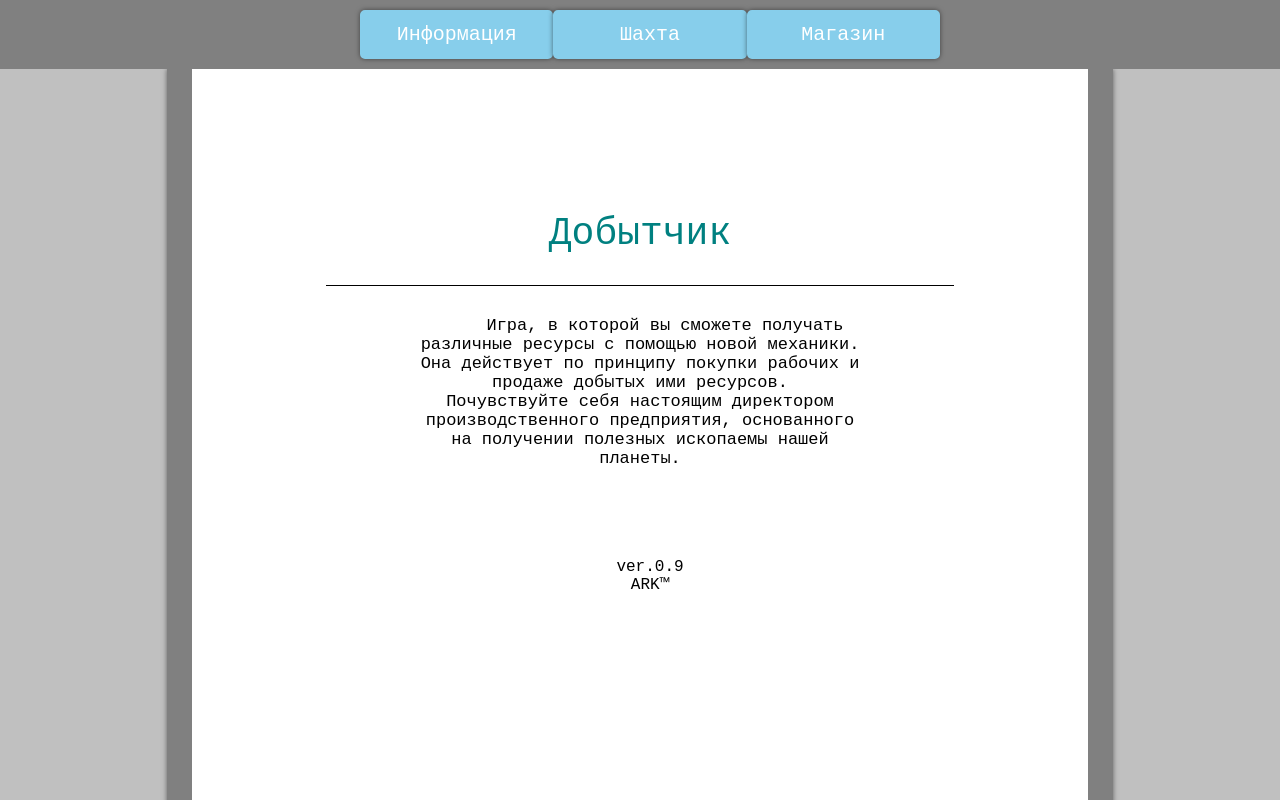
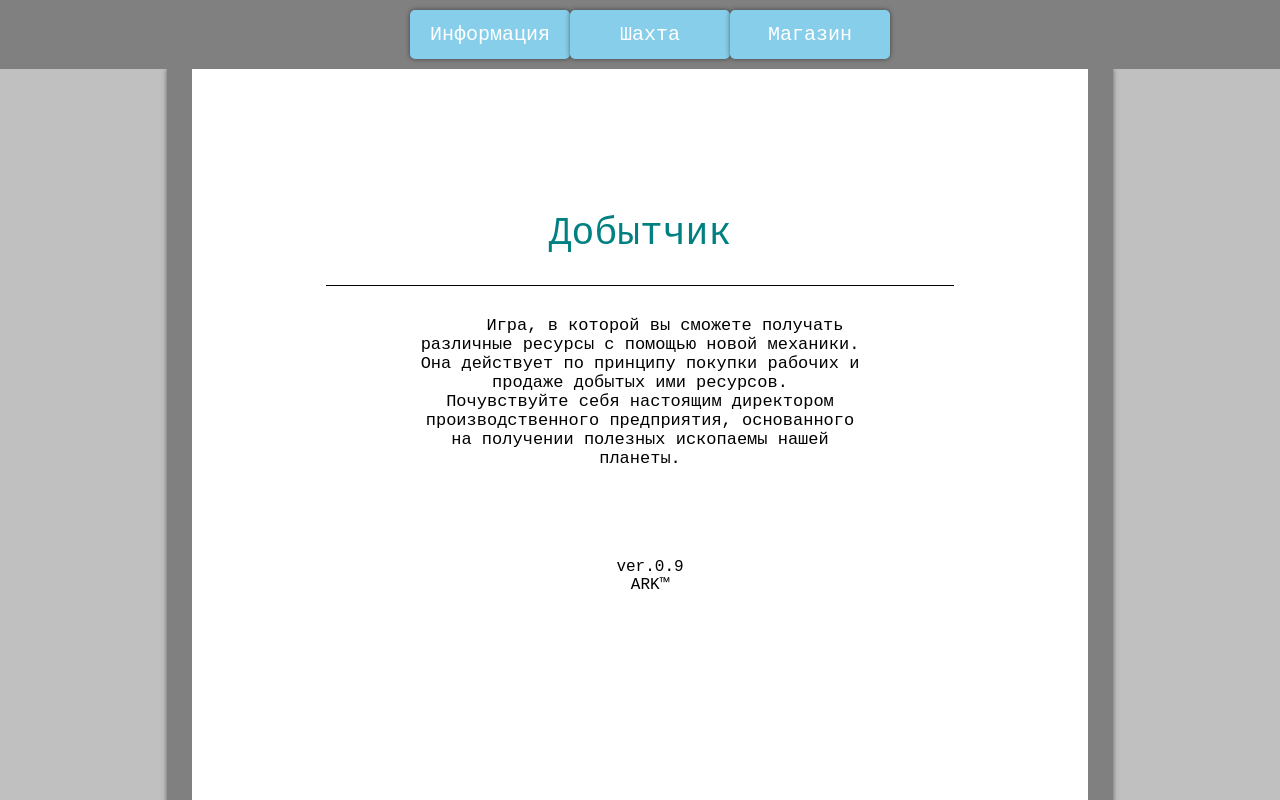
Before and after one commit to dobytchik/dobytchik.github.io, a plain HTML site: page index.html in a window 1280 px wide. Drawn offline with Linux system fonts and the light colour scheme.

Commit message:
Update style.css

```diff
--- a/style.css
+++ b/style.css
@@ -41,11 +41,11 @@ body {
 }
 
 #headLink-1 {/*Отступ между кнопками меню*/
-	margin-left: 350px;
+	margin-left: 400px;
 }
 
 #headLink-3 {/*Отступ между кнопками меню*/
-	margin-right: 350px;
+	margin-right: 400px;
 }
 
 #sectionTab-1 {/*Страница 1*/
```
